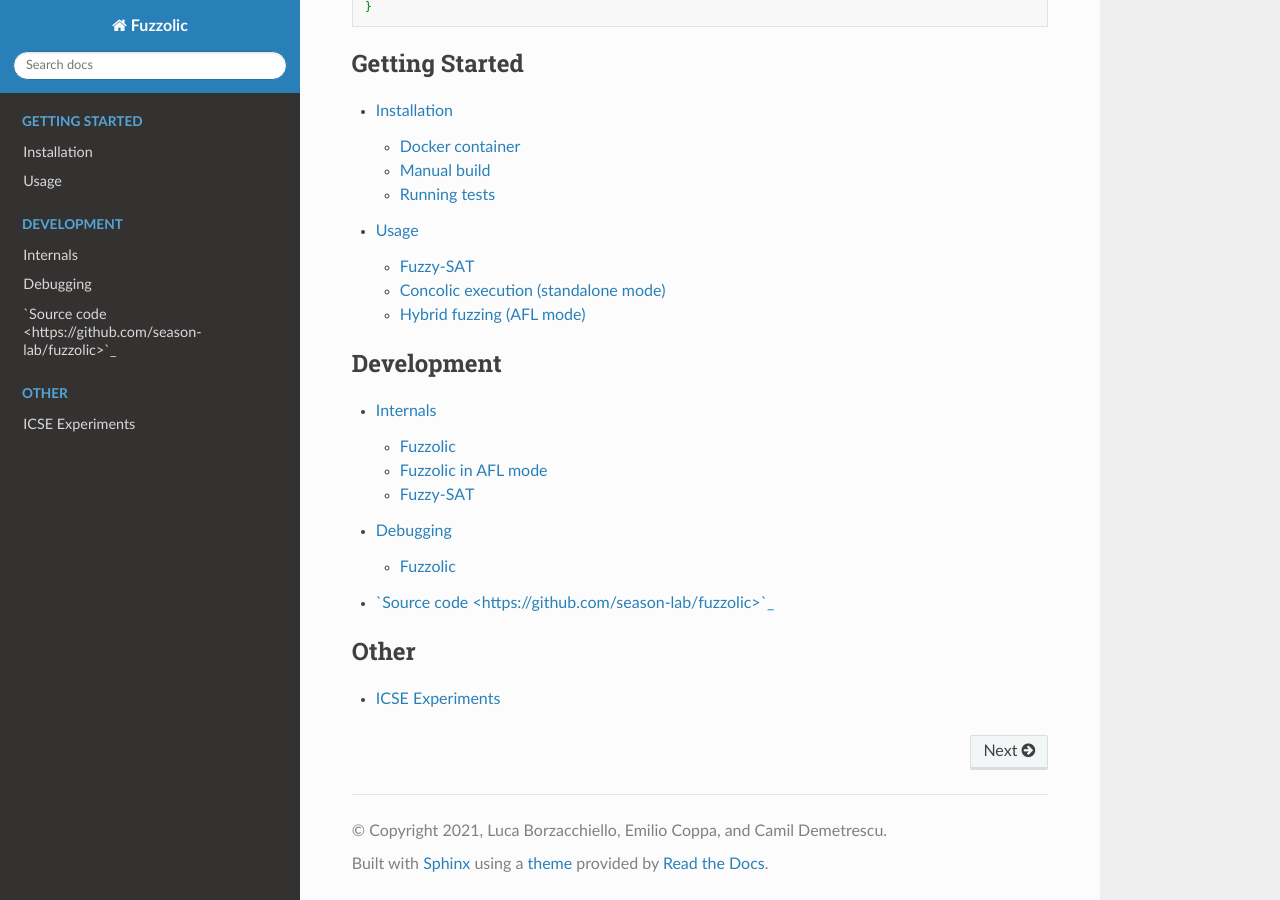
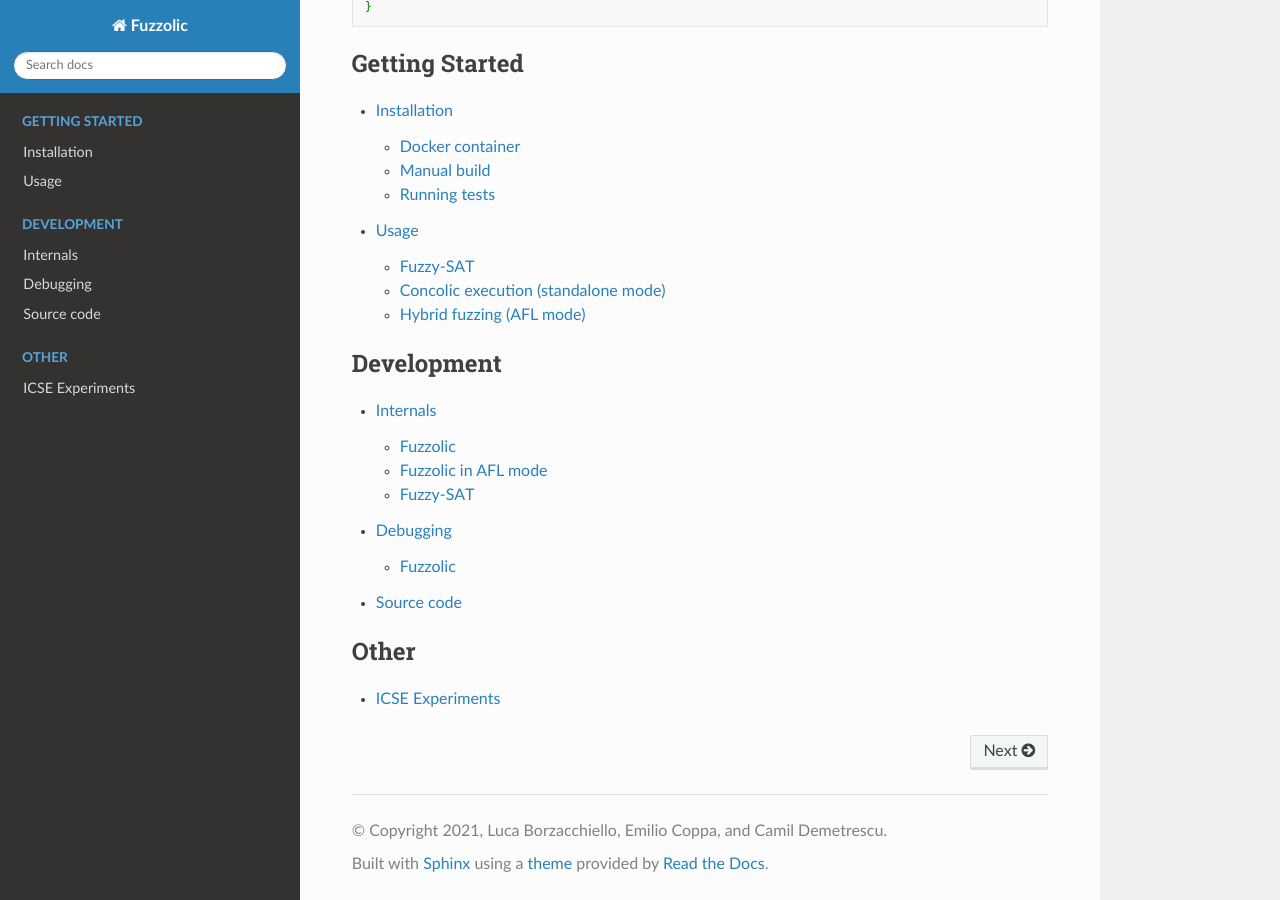
Before and after one commit to season-lab/fuzzolic, a Sphinx documentation site: the page built from docs/index.rst, in a window 1280 px wide and 900 px high, scrolled down 628 px. Built offline with Sphinx 7.4.7 and the Read the Docs theme 2.0.0, drawn with Linux system fonts in a browser that asks for light colours.

Commit message:
Update index.rst

```diff
--- a/docs/index.rst
+++ b/docs/index.rst
@@ -42,7 +42,7 @@ Publications
 
    internals
    debug
-   `Source code <https://github.com/season-lab/fuzzolic>`_
+   Source code <https://github.com/season-lab/fuzzolic>
 
 .. toctree::
    :maxdepth: 1
```
